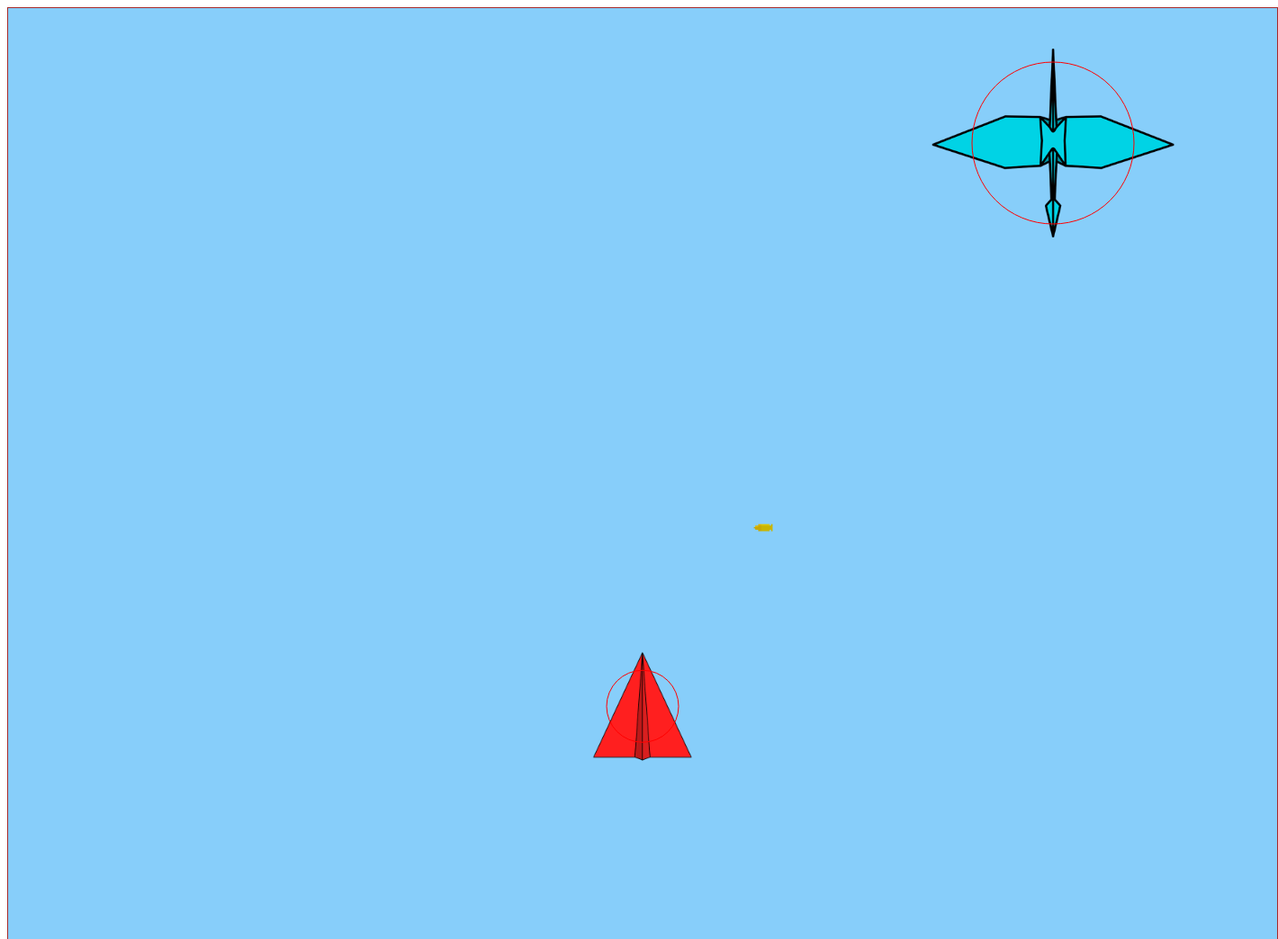
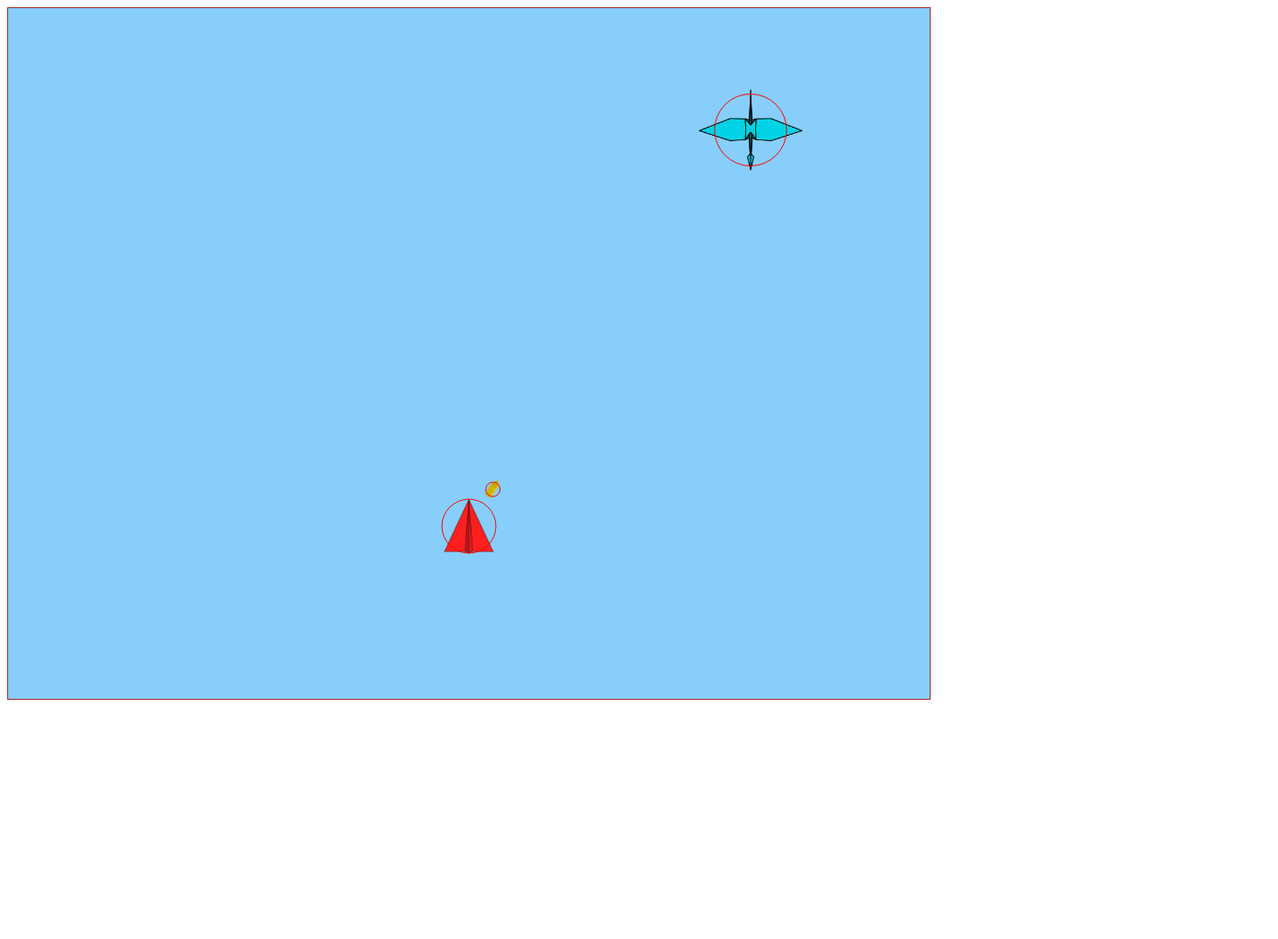
Before and after one commit to Computational-Worlds-Blue-One-Winter19/nukes-and-origami, a website: page index.html in a window 1280 px wide. Shown: the top 1044 px of the page at 90% size, 1420 px wide, since content can reach past the window. After the commit the page ends 800 px from the top, so only its background shows below. Drawn offline with Linux system fonts and the light colour scheme.

Commit message:
collisions,edges,path

```diff
--- a/index.html
+++ b/index.html
@@ -8,6 +8,6 @@
     <script type="text/javascript" src="./main.js"></script>
 </head>
 <body>
-    <canvas id="gameWorld" tabindex="1" width="1410" height="1035" style="border: 1px solid brown; background: lightskyblue"></canvas>
+    <canvas id="gameWorld" tabindex="1" width="1024" height="768" style="border: 1px solid brown; background: lightskyblue"></canvas>
 </body>
 </html>
--- a/main.js
+++ b/main.js
@@ -165,7 +165,7 @@ class Crane extends Entity {
 
   constructor(game, spritesheet, x, y) {
     super(game, x, -100);
-    this.sprite = new Sprite(spritesheet, 0, 0, 440, 330, 4, 0.1, 0.7, false);
+    this.sprite = new Sprite(spritesheet, 0, 0, 440, 330, 4, 0.1, 0.3, false);
     this.originalScale = 0.7;
     // 0.7 scaled x = 550
     this.speed = 50;
@@ -175,31 +175,41 @@ class Crane extends Entity {
     this.idleTrans = false;
     this.idleCount = 0;
     this.alive = true; // y = 550
-    this.radius = 90;
+    this.radius = 40;
     this.snapLine = y;
     this.lastFired = 0;
 
     // course
-    let path = new Array();
-    path.push([0,90,20]);
-    path.push([5,180,20]);
-    path.push([4,270,20]);
-    path.push([4,0,10]);
-    path.push([4,0,0]);
-    path.push([8,90,25]);
-    path.push([60,90,0]);
+    let path = [];
+    path.push([90,40,5]);
+    path.push([180,40,4]);
+    path.push([0,0,6]);
+    path.push([90,60,60]);
     path.elapsedTime = 0;
-    path.currentStep = 0;
+    path.targetTime = 0;
+    path.currentStep = -1;
 
     this.path = path;
   }
 
   draw() {
     if (this.alive) { this.sprite.drawFrame(this.game.clockTick, this.ctx, this.x, this.y); }
+    // this.ctx.save();
+    // this.ctx.translate(this.x, this.y);
+    // this.ctx.rotate(this.angle - Math.PI/2);
+    // this.ctx.translate(-this.x, -this.y);
+    // this.sprite.drawFrame(this.game.clockTick, this.ctx, this.x, this.y);
+    // this.ctx.restore();
     super.draw();
   }
 
   update() {
+    // Check upper y bounds if Crane has left the bottom of the screen
+    if (this.y > this.game.surfaceHeight + this.radius) {
+      this.removeFromWorld = true;
+      return;
+    }
+
     // Check for collision with player
     if (this.isCollided(this.game.player)) {
       this.game.player.removeFromWorld = true;
@@ -215,31 +225,41 @@ class Crane extends Entity {
       }
     }
 
-    // Proceed downward if not at the snapLine
+    // Update position
     if (this.snapLine) {
+      // Proceed downward if not at the snapLine
       this.y += this.speed * this.game.clockTick;
 
-      //check for arrival
-      if (this.snapLine <= this.y) {
+      // check for arrival at snapLine
+      if (this.y >= this.snapLine) {
         this.snapLine = null;
       }
-    } else if (this.path.currentStep < this.path.length) {
+    } else if (this.path) {
       this.path.elapsedTime += this.game.clockTick;
-      let step = this.path.currentStep;
 
-      if (this.path.elapsedTime > this.path[step][0]) {
-        this.angle = this.path[step][1] * Math.PI / 180;
-        this.speed = this.path[step][2];
+      if (this.path.elapsedTime > this.path.targetTime) {
+        this.path.currentStep++;
 
-        this.path.currentStep += 1;
-        this.path.elapsedTime = 0;
+        if (this.path.currentStep === this.path.length) {
+          // the path is completed then remove it from this instance
+          this.path = null;
+        } else {
+          // update heading and speed
+          let newCourse = this.path[this.path.currentStep];
+
+          this.angle = newCourse[0] * Math.PI / 180;
+          this.speed = newCourse[1];
+          this.path.targetTime = newCourse[2];
+          this.path.elapsedTime = 0;
+        }
+      } else {
+        // advance along path
+        let radialDistance = this.speed * this.game.clockTick;
+        this.x += radialDistance * Math.cos(this.angle);
+        this.y += radialDistance * Math.sin(this.angle);
       }
-
-      // advance along path
-      let radialDistance = this.speed * this.game.clockTick;
-      this.x += radialDistance * Math.cos(this.angle);
-      this.y += radialDistance * Math.sin(this.angle);
     } else {
+      // lastly if no path stay put
       this.isIdle = true;
     }
 
@@ -295,17 +315,17 @@ class Plane extends Entity {
     super(game, game.ctx.canvas.width/2, game.ctx.canvas.height * .75);
 
     // set animation sprite sheets
-    this.idle = new Sprite(spritesheet, 0, 0, 300, 330, 1, 0, 0.4, false);
-    this.right = new Sprite(spritesheet, 300, 0, 300, 330, 1, 0, 0.4, false);
-    this.left = new Sprite(spritesheet, 600, 0, 300, 330, 1, 0, 0.4, false);
-    this.rollRight = new Sprite(spritesheet, 0, 330, 300, 330, 8, 0.15, 0.4, false);
-    this.rollLeft = new Sprite(spritesheet, 0, 660, 300, 330, 8, 0.15, 0.4, false);
+    this.idle = new Sprite(spritesheet, 0, 0, 300, 330, 1, 0, 0.2, false);
+    this.right = new Sprite(spritesheet, 300, 0, 300, 330, 1, 0, 0.2, false);
+    this.left = new Sprite(spritesheet, 600, 0, 300, 330, 1, 0, 0.2, false);
+    this.rollRight = new Sprite(spritesheet, 0, 330, 300, 330, 8, 0.15, 0.2, false);
+    this.rollLeft = new Sprite(spritesheet, 0, 660, 300, 330, 8, 0.15, 0.2, false);
     this.sprite = this.idle;
 
     // initial parameters
     this.game = game;
     this.ctx = game.ctx;
-    this.radius = 40;
+    this.radius = 30;
     this.speed = 600;
 
     this.moving = false;
@@ -395,7 +415,7 @@ class Bullet extends Entity {
     this.game = game;
     this.ctx = game.ctx;
     this.speed = 500;
-    this.radius = 20;
+    this.radius = 8;
 
     this.angle = angle || Math.PI / 2;
     this.speedX = this.speed * Math.cos(this.angle);
@@ -418,7 +438,14 @@ class Bullet extends Entity {
   }
 
   draw() {
+    this.ctx.save();
+    this.ctx.translate(this.x, this.y);
+    this.ctx.rotate(this.angle);
+    this.ctx.translate(-this.x, -this.y);
     this.sprite.drawFrame(this.game.clockTick, this.ctx, this.x, this.y);
+    this.ctx.restore();
+    super.draw();
+
     // if (this.craneshot) {
     //   this.sprite.drawFrame(this.game.clockTick, this.ctx, this.angleLeftX1, this.y);
     //   this.sprite.drawFrame(this.game.clockTick, this.ctx, this.angleLeftX2, this.y);
@@ -441,12 +468,12 @@ class NukesAndOrigami extends GameEngine {
   spawnCrane() {
     let range = this.surfaceWidth - 2 * 90;
     let x = Math.floor(Math.random() * range) + 90;
-    this.addEntity(new Crane(this, AM.getAsset('./img/crane-sheet.png'), x, 180));
+    this.addEntity(new Crane(this, AM.getAsset('./img/crane-sheet.png'), x, 80));
   }
 
   spawnPlayer() {
     let x = this.surfaceWidth / 2;
-    let y = this.surfaceHeight - 50 * 2;
+    let y = this.surfaceHeight - 30 * 2;
     this.player = new Plane(this, AM.getAsset('./img/plane.png', x, y));
     this.addEntity(this.player);
   }
```
